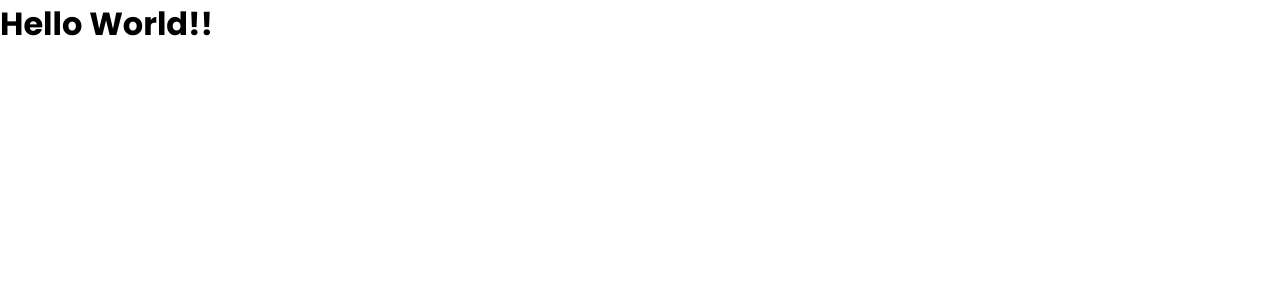
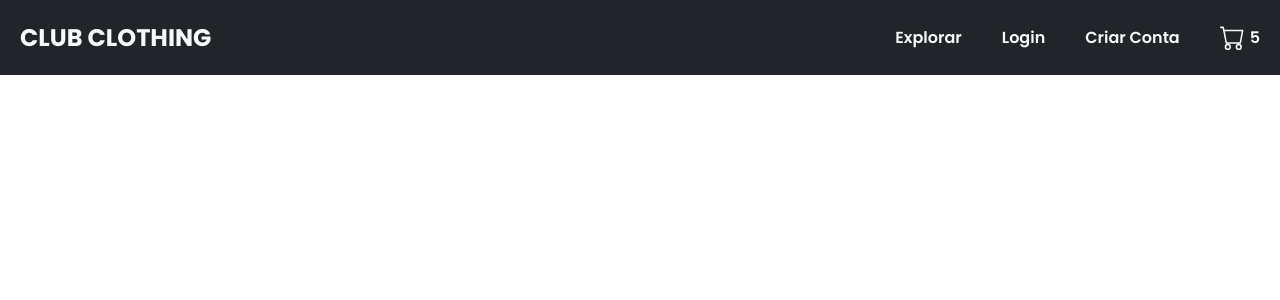
Before and after one commit to PZicaro/Ecommerce, a React (Create React App) app: page / in a window 1280 px wide. Shown: the top 300 px of the page. Built offline with nearby package versions, Linux system fonts and the light colour scheme.

Commit message:
feat: add header component

```diff
--- a/package.json
+++ b/package.json
@@ -12,6 +12,7 @@
     "@types/react-dom": "^18.0.0",
     "react": "^18.2.0",
     "react-dom": "^18.2.0",
+    "react-icons": "^4.7.1",
     "react-scripts": "5.0.1",
     "typescript": "*",
     "web-vitals": "^2.1.0"
--- a/src/App.tsx
+++ b/src/App.tsx
@@ -1,4 +1,5 @@
 import { FunctionComponent } from 'react'
+import Header from './components/Header/header.component'
 
 interface AppProps {
   message: string
@@ -6,7 +7,7 @@ interface AppProps {
 const App: FunctionComponent<AppProps> = ({ message }) => {
   return (
     <>
-    <h1>Hello World!!</h1>
+    <Header />
     </>
   )
 }
--- /dev/null
+++ b/src/components/Header/header.component.tsx
@@ -0,0 +1,20 @@
+import { BsCart } from 'react-icons/bs'
+import './header.style.css'
+const Header = () => {
+  return (
+    <div className="header-container">
+
+        <h2 className="header-title">CLUB CLOTHING</h2>
+        <div className="header-items">
+          <div className="header-item">Explorar</div>
+          <div className="header-item">Login</div>
+          <div className="header-item">Criar Conta</div>
+          <div className="header-item"> <BsCart size={25}/>
+          <p style={{ marginLeft: 5 }}> 5 </p>
+          </div>
+
+      </div>
+    </div>
+  )
+}
+export default Header
--- /dev/null
+++ b/src/components/Header/header.style.css
@@ -0,0 +1,32 @@
+.header-container {
+    width: 100%;
+    background-color: #212529;
+    display: flex;
+    justify-content: space-between;
+    padding: 20px;
+    color: #f8f9fa;
+  }
+
+  .header-title {
+    font-weight: bold;
+    font-size: 1.5rem;
+  }
+
+  .header-items {
+    display: flex;
+    align-items: center;
+    justify-content: space-between;
+  }
+
+  .header-item {
+    font-weight: 600;
+    font-size: 1rem;
+    display: flex;
+    align-items: center;
+  }
+
+  .header-item:nth-child(1),
+  .header-item:nth-child(2),
+  .header-item:nth-child(3) {
+    margin-right: 40px;
+  }
```
Also changed, not shown: 1 other file (tests, documents, lock files or other folders).
